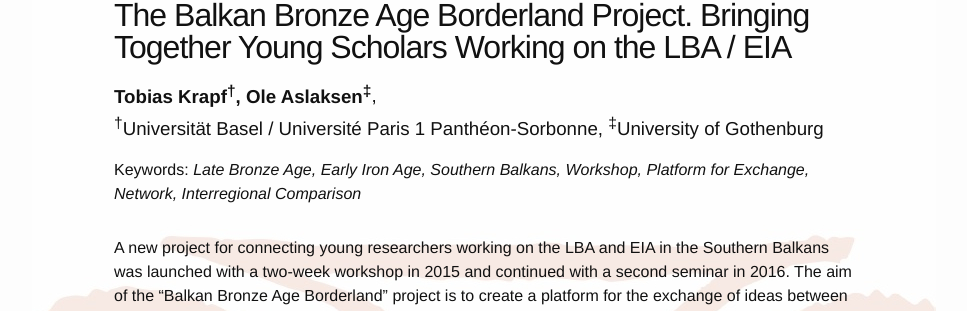
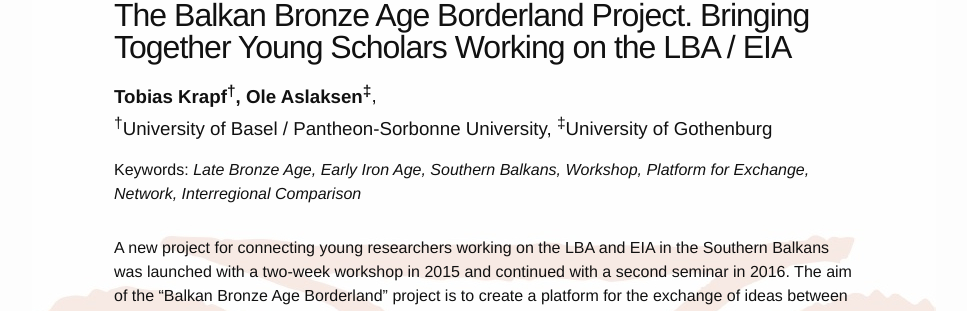
Before and after one commit to balkan-archaeology/balkan-archaeology.github.io, a Jekyll site: the page built from _abstracts/tobias-krapf.md, in a window 1280 px wide. Shown: the part 175-486 px from the top of the page, without its empty margins (156-1123 px from the left). Built offline with Jekyll 4.4.1, drawn with Linux system fonts in a browser that asks for light colours.

Commit message:
Translate Tobias Krapf's institutions and rename Mateja Hulina's file to just include her name.

```diff
--- a/_abstracts/tobias-krapf.md
+++ b/_abstracts/tobias-krapf.md
@@ -2,16 +2,16 @@
 layout: abstract
 
 title: "The Balkan Bronze Age Borderland Project.
-       Bringing Together Young Scholars Working on the LBA / EIA"
+        Bringing Together Young Scholars Working on the LBA / EIA"
 
 author: "Tobias Krapf<sup>†</sup>, Ole Aslaksen<sup>‡</sup>"
 
-institution: "<br><sup>†</sup>Universität Basel / Université Paris 1
-              Panthéon-Sorbonne, <sup>‡</sup>University of Gothenburg"
+institution: "<br><sup>†</sup>University of Basel / Pantheon-Sorbonne
+              University, <sup>‡</sup>University of Gothenburg"
 
 keywords: "Late Bronze Age, Early Iron Age, Southern Balkans,
-          Workshop, Platform for Exchange, Network, Interregional
-          Comparison"
+           Workshop, Platform for Exchange, Network, Interregional
+           Comparison"
 ---
 
 A new project for connecting young researchers working on the LBA and
```
Also changed, not shown: _abstracts/mateja-hulina.md (renamed from _abstracts/mateja-hulina-hrvoje-kalafatic.md).
